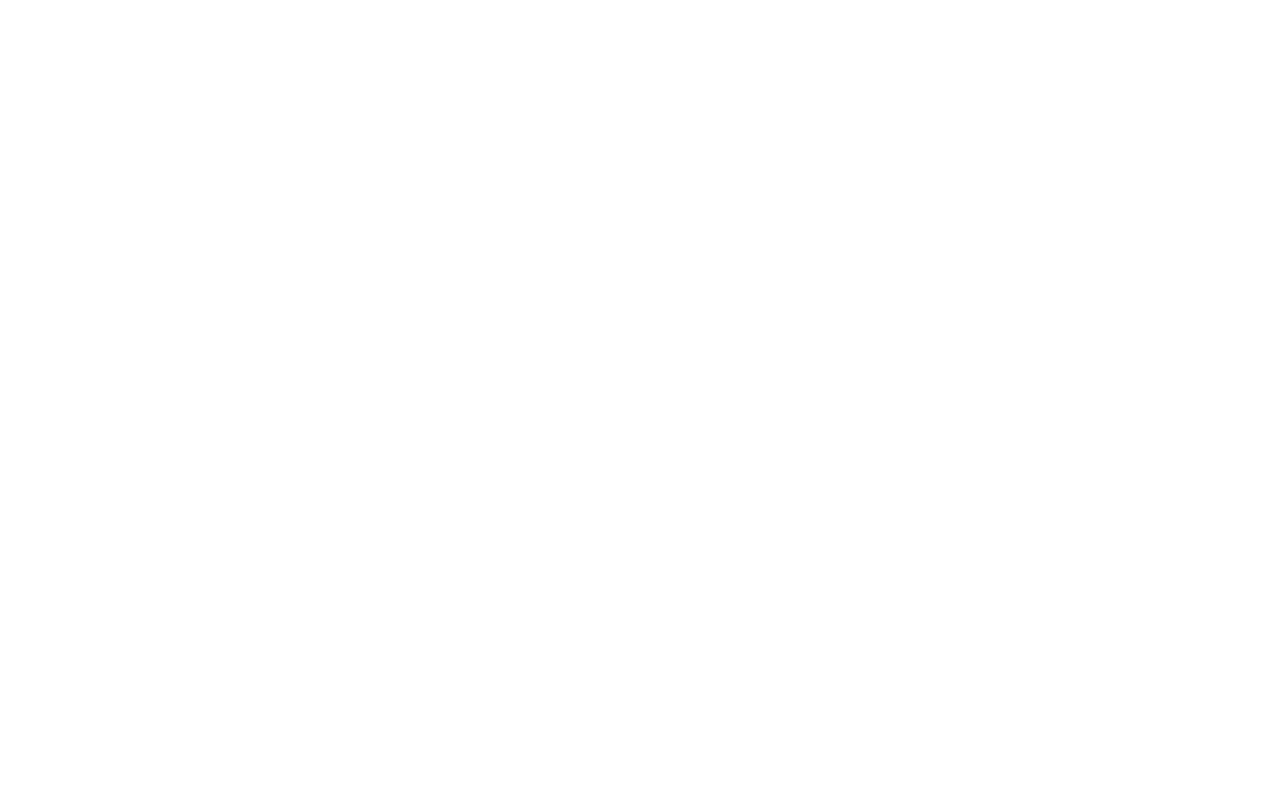
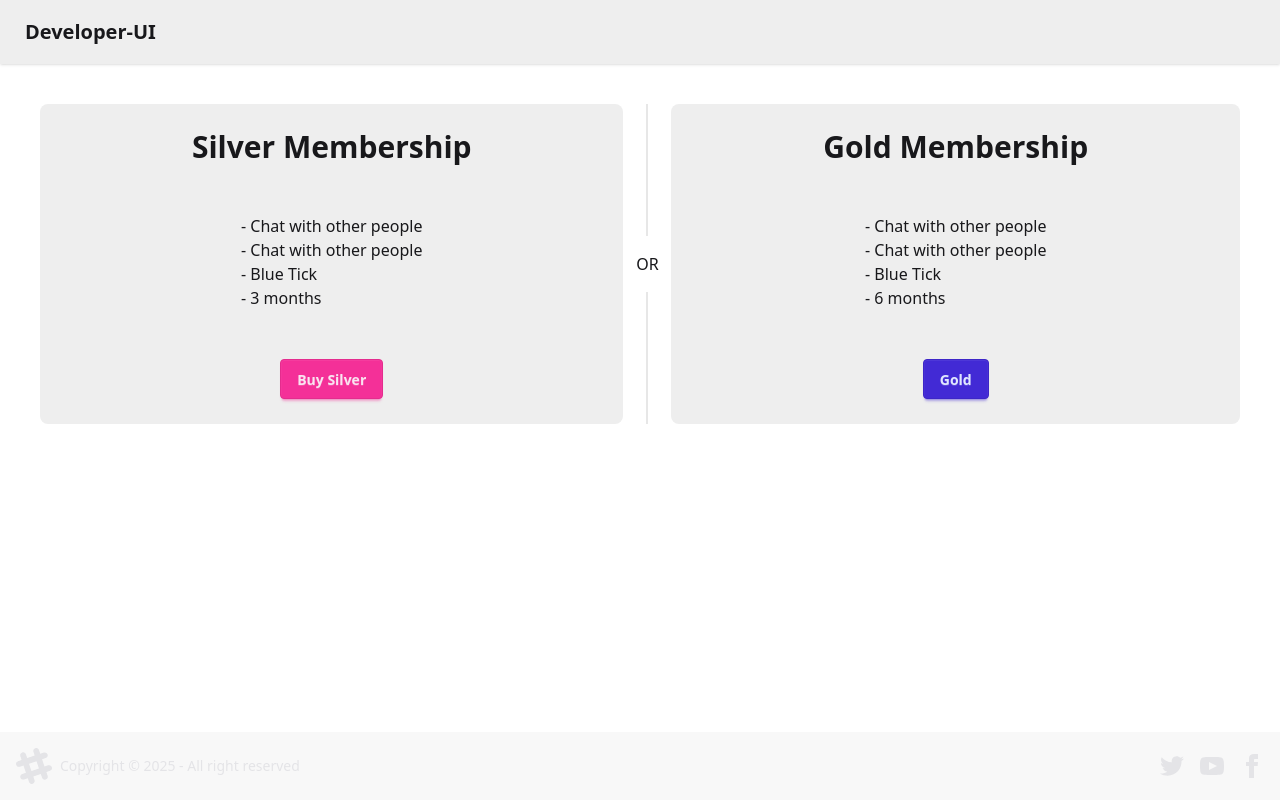
Before and after one commit to aman-singh78/DevelopersUi, a React (Vite) app: page /premeium in a window 1280 px wide. Before the commit this address had no page. Built offline with nearby package versions, Linux system fonts and the light colour scheme; no server answers.

Commit message:
razzorpay order api

```diff
--- a/src/App.jsx
+++ b/src/App.jsx
@@ -8,6 +8,7 @@ import Feed from "./components/Feed";
 import Connections from "./components/Connections";
 import Request from "./components/Request";
 import Chat from "./components/Chat";
+import Premeium from "./components/Premeium";
 function App() {
   return (
     <Provider store={appStore}>
@@ -20,6 +21,7 @@ function App() {
             <Route path="connections" element={<Connections />} />
             <Route path="requests" element={<Request />} />
             <Route path="chat/:targetUserId" element={<Chat />} />
+            <Route path="premeium" element={<Premeium />} />
           </Route>
         </Routes>
       </BrowserRouter>
--- a/src/components/NavBar.jsx
+++ b/src/components/NavBar.jsx
@@ -56,6 +56,9 @@ const NavBar = () => {
               <li>
                 <Link to="/requests">Requests</Link>
               </li>
+              <li>
+                <Link to="/premeium">Premeium</Link>
+              </li>
             </ul>
           </div>
         </div>
--- /dev/null
+++ b/src/components/Premeium.jsx
@@ -0,0 +1,57 @@
+import React from "react";
+import { BASE_URL } from "../constants";
+import axios from "axios";
+
+const Premeium = () => {
+  const handleBuyClick = async (type) => {
+    const order = await axios.post(
+      BASE_URL + "/payment/create",
+      {
+        membershipType: type,
+      },
+      { withCredentials: true }
+    );
+
+    // it should open the razorpay dialog box
+  };
+
+  return (
+    <div className="m-10">
+      <div className="flex w-full ">
+        <div className="card bg-base-300 rounded-box grid h-80 flex-grow place-items-center">
+          <h1 className="font-bold text-3xl">Silver Membership</h1>
+          <ul>
+            <li>- Chat with other people</li>
+            <li>- Chat with other people</li>
+            <li>- Blue Tick</li>
+            <li>- 3 months</li>
+          </ul>
+          <button
+            onClick={() => handleBuyClick("silver")}
+            className=" btn btn-secondary"
+          >
+            Buy Silver
+          </button>
+        </div>
+        <div className="divider divider-horizontal">OR</div>
+        <div className="card bg-base-300 rounded-box grid h-80 flex-grow place-items-center">
+          <h1 className="font-bold text-3xl">Gold Membership</h1>
+          <ul>
+            <li>- Chat with other people</li>
+            <li>- Chat with other people</li>
+            <li>- Blue Tick</li>
+            <li>- 6 months</li>
+          </ul>
+          <button
+            onClick={() => handleBuyClick("gold")}
+            className=" btn btn-primary"
+          >
+            Gold
+          </button>
+        </div>
+      </div>
+    </div>
+  );
+};
+
+export default Premeium;
```
